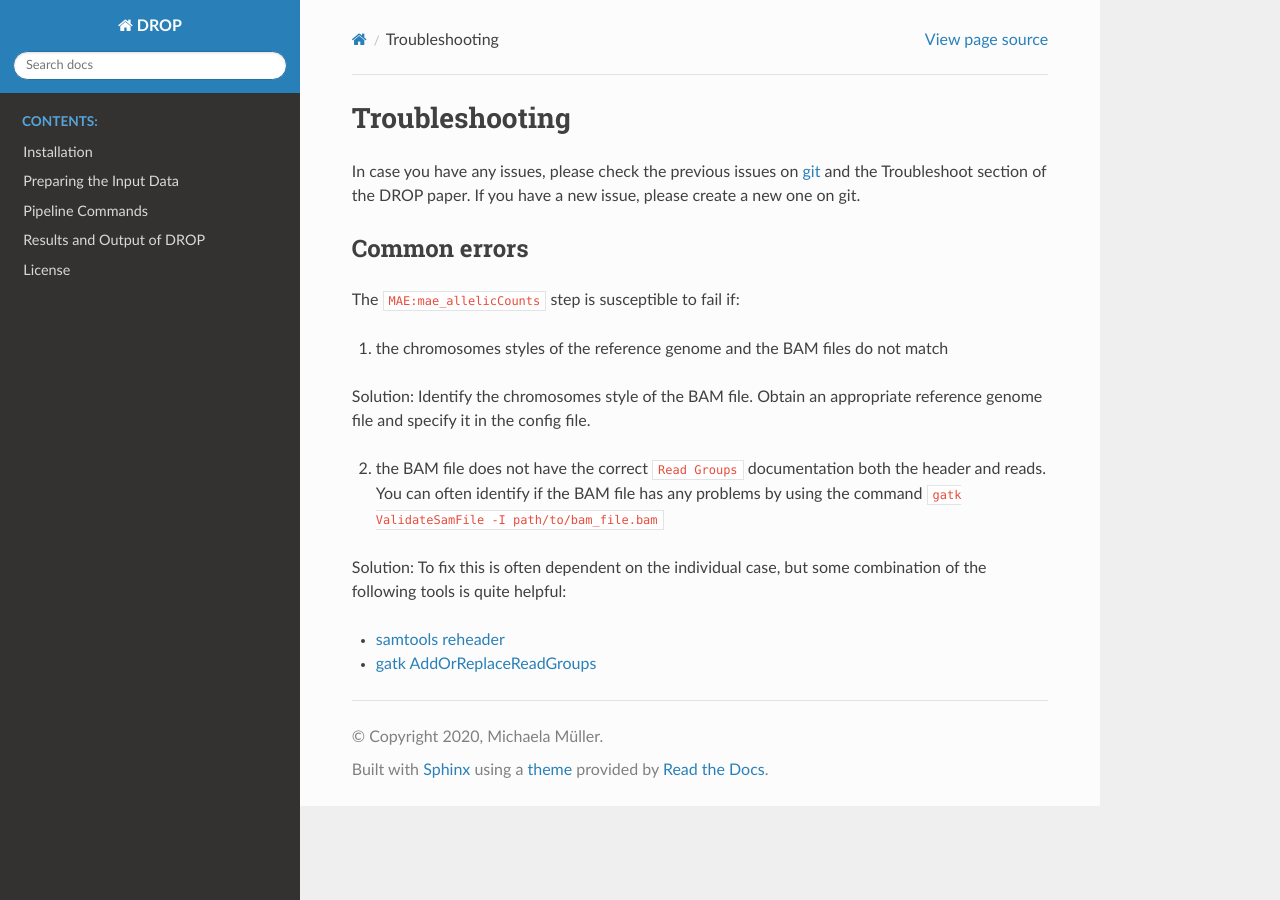
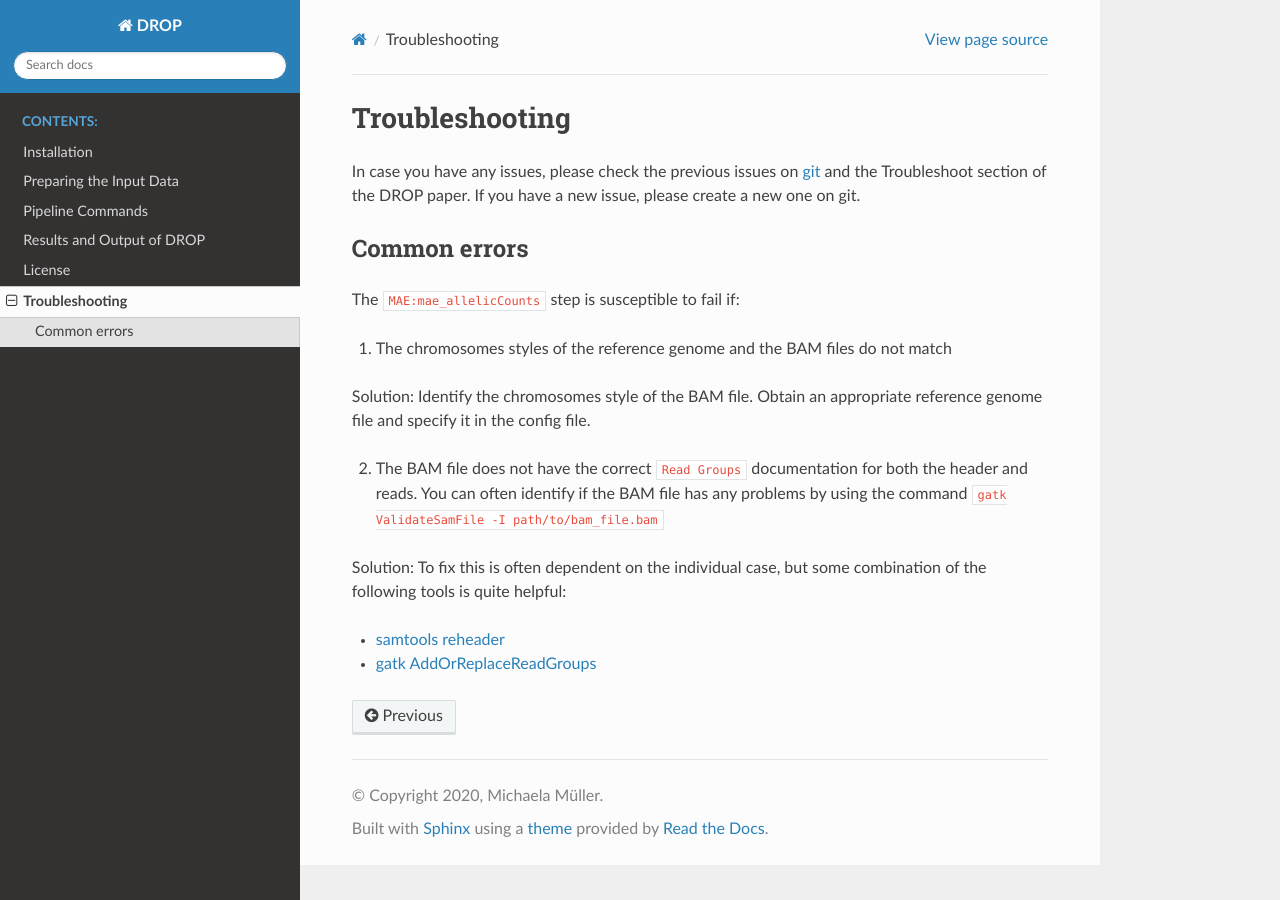
Before and after one commit to gagneurlab/drop, a Sphinx documentation site: the page built from docs/source/help.rst, in a window 1280 px wide. Built offline with Sphinx 7.4.7 and the Read the Docs theme 2.0.0, drawn with Linux system fonts in a browser that asks for light colours; pages that are not in the unit, such as notebooks, are missing from menus.

Commit message:
add help to index

```diff
--- a/docs/source/help.rst
+++ b/docs/source/help.rst
@@ -8,11 +8,11 @@ Common errors
 
 The ``MAE:mae_allelicCounts`` step is susceptible to fail if:
 
-1. the chromosomes styles of the reference genome and the BAM files do not match
+1. The chromosomes styles of the reference genome and the BAM files do not match
 
 Solution: Identify the chromosomes style of the BAM file. Obtain an appropriate reference genome file and specify it in the config file.
 
-2. the BAM file does not have the correct ``Read Groups`` documentation both the header and reads. You can often identify if the BAM file has any problems by using the command ``gatk ValidateSamFile -I path/to/bam_file.bam``
+2. The BAM file does not have the correct ``Read Groups`` documentation for both the header and reads. You can often identify if the BAM file has any problems by using the command ``gatk ValidateSamFile -I path/to/bam_file.bam``
 
 Solution:
 To fix this is often dependent on the individual case, but some combination of the following tools is quite helpful:
--- a/docs/source/index.rst
+++ b/docs/source/index.rst
@@ -15,7 +15,7 @@ Then, DROP can be executed in multiple ways (:doc:`pipeline`).
    pipeline
    output
    license
-   troubleshooting
+   help
 
 Quickstart
 -----------
```
